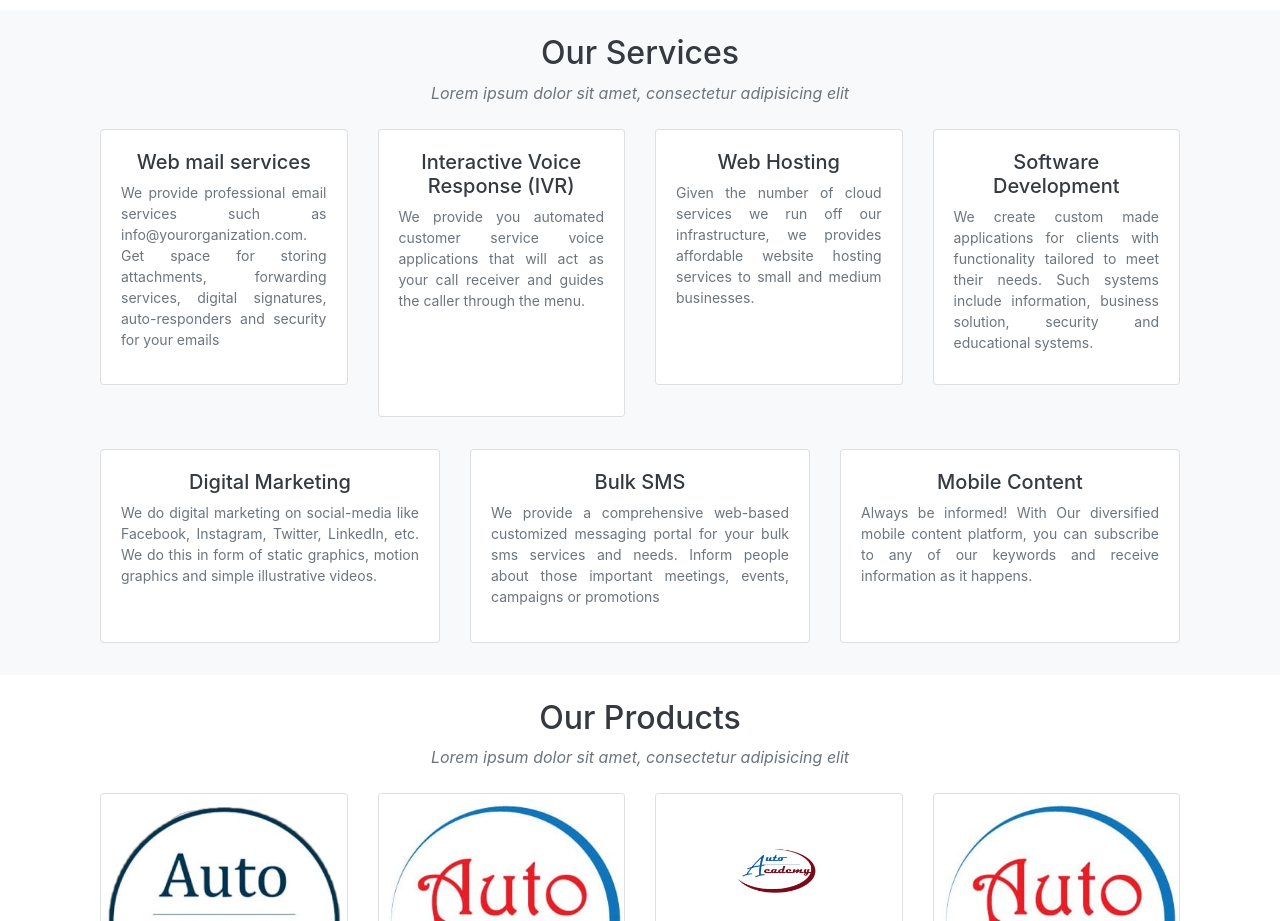
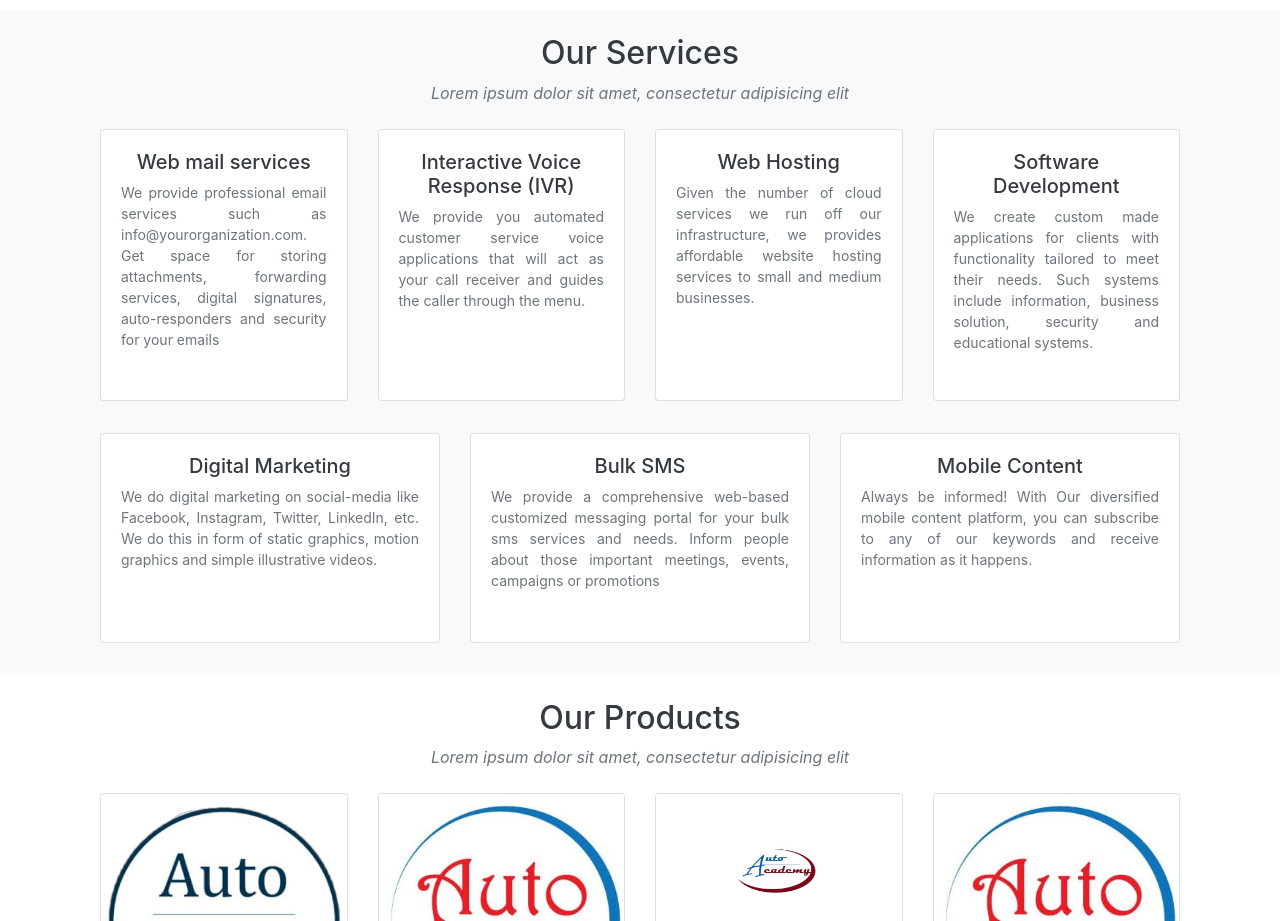
Before and after one commit to AlexanderKiyingi/alexanderkiyingi.github.io, a plain HTML site: page index.html in a window 1280 px wide. Shown: the part 1080-2001 px from the top of the page. Drawn offline with nearby package versions, Linux system fonts and the light colour scheme.

Commit message:
update index.html

```diff
--- a/index.html
+++ b/index.html
@@ -164,7 +164,7 @@
                 <p class="text-center text-secondary mb-1 pb-1"><em>Lorem ipsum dolor sit amet, consectetur adipisicing elit</em></p>
                 <div class="row">
                     <div class="col-md-3 col-sm-12 mt-2 mb-2 pt-2 pb-2 bg-transparent">
-                        <div class="card" style="height:16rem">
+                        <div class="card" style="height:17rem">
                             <div class="card-body">
                                 <h5 class="text-center text-dark">Web mail services</h5>
                                 <p class="text-secondary text-justify small">We provide professional email services such as info@yourorganization.com. Get space
@@ -176,7 +176,7 @@
                     </div>
 
                     <div class="col-md-3 col-sm-12 mt-2 mb-2 pt-2 pb-2 bg-transparent">
-                        <div class="card" style="height:18rem">
+                        <div class="card" style="height:17rem">
                             <div class="card-body">
                                 <h5 class="text-center text-dark">Interactive Voice Response (IVR)</h5>
                                 <p class="text-secondary text-justify small"> We provide you automated customer service voice
@@ -187,7 +187,7 @@
                         </div>
                     </div>
                     <div class="col-md-3 col-sm-12 mt-2 mb-2 pt-2 pb-2 bg-transparent">
-                        <div class="card" style="height:16rem">
+                        <div class="card" style="height:17rem">
                             <div class="card-body">
                                 <h5 class="text-center text-dark">Web Hosting</h5>
                                 <p class="text-secondary text-justify small"> Given the number of cloud services we run off our infrastructure, we provides affordable website hosting
@@ -198,7 +198,7 @@
                         </div>
                     </div>
                     <div class="col-md-3 col-sm-12 mt-2 mb-2 pt-2 pb-2 bg-transparent">
-                        <div class="card" style="height:16rem">
+                        <div class="card" style="height:17rem">
                             <div class="card-body">
                                 <h5 class="text-center text-dark">Software Development</h5>
                                 <p class="text-secondary text-justify small"> We create custom made applications for clients with functionality tailored to meet their needs. Such
@@ -210,7 +210,7 @@
                     </div>
                     <div class="col-md-4 col-sm-12 mt-2 mb-2 pt-2 pb-2 bg-transparent">
                         <div class="card">
-                            <div class="card-body" style="height:12rem">
+                            <div class="card-body" style="height:13rem">
                                 <h5 class="text-center text-dark">Digital Marketing</h5>
                                 <p class="text-secondary text-justify small"> We do digital marketing on social-media like Facebook, Instagram, Twitter, LinkedIn, etc. We do this in form
                                     of static graphics, motion graphics and simple illustrative videos.
@@ -221,7 +221,7 @@
                     </div>
                     <div class="col-md-4 col-sm-12 mt-2 mb-2 pt-2 pb-2 bg-transparent">
                         <div class="card">
-                            <div class="card-body" style="height:12rem">
+                            <div class="card-body" style="height:13rem">
                                 <h5 class="text-center text-dark">Bulk SMS</h5>
                                 <p class="text-secondary text-justify small">
                                     We provide a comprehensive web-based customized messaging portal for your bulk sms services and needs.
@@ -234,7 +234,7 @@
 
                     <div class="col-md-4 col-sm-12 mt-2 mb-2 pt-2 pb-2 bg-transparent">
                         <div class="card">
-                            <div class="card-body" style="height:12rem">
+                            <div class="card-body" style="height:13rem">
                                 <h5 class="text-center text-dark">Mobile Content</h5>
                                 <p class="text-secondary text-justify small">Always be informed! With Our diversified mobile content platform, you can subscribe to any of our keywords and
                                     receive information as it happens.
```
